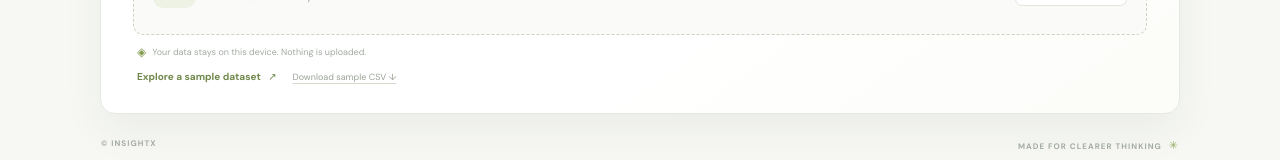
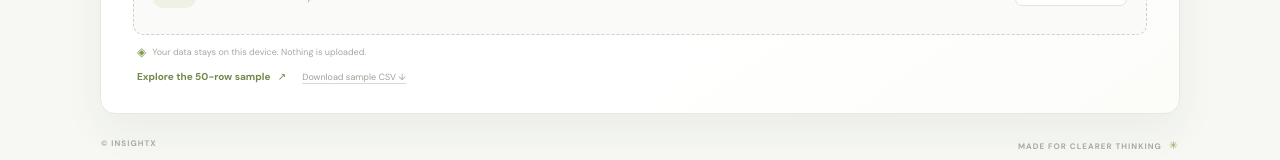
Before and after one commit to ShauryaSharma28/InsightX, a React (Vite) app in the folder frontend/: page / in a window 1280 px wide. Shown: the part 577-737 px from the top of the page. Built offline with nearby package versions, Linux system fonts and the light colour scheme.

Commit message:
Expand sample dataset for feature demos

```diff
--- a/frontend/src/App.jsx
+++ b/frontend/src/App.jsx
@@ -2,7 +2,7 @@ import { useState } from 'react';
 import { Bar, BarChart, CartesianGrid, ResponsiveContainer, Tooltip, XAxis, YAxis } from 'recharts';
 import './App.css';
 
-const sampleCsv = `Month,Region,Revenue,Orders,Customer satisfaction\nJanuary,North,18400,142,4.3\nJanuary,South,12600,98,4.1\nFebruary,North,22100,167,4.6\nFebruary,South,15800,121,4.2\nMarch,North,19800,153,4.4\nMarch,South,18400,139,4.5\nApril,North,26700,201,4.7\nApril,South,21300,166,4.6\nMay,North,24900,188,4.5\nMay,South,23100,179,4.7\nJune,North,31200,234,4.8\nJune,South,25800,196,4.6`;
+const sampleCsvUrl = `${import.meta.env.BASE_URL}sample-sales.csv`;
 
 function parseCsv(text) {
   const rows = [];
@@ -76,6 +76,21 @@ function App() {
     setPage(0);
     setFilterColumn('');
     setFilterValue('');
+  }
+
+  async function loadSampleDataset() {
+    setError('');
+    try {
+      const response = await fetch(sampleCsvUrl);
+      if (!response.ok) throw new Error('Sample file unavailable');
+      const rows = parseCsv(await response.text());
+      if (rows.length < 2) throw new Error('Sample file is empty');
+      setSearch('');
+      setSort({ column: null, direction: 'asc' });
+      setDataset('sample-sales.csv', rows);
+    } catch {
+      setError('The sample dataset could not be loaded. Try downloading the CSV instead.');
+    }
   }
 
   async function loadFile(file) {
@@ -283,7 +298,7 @@ function App() {
           <input id="csv-file" type="file" accept=".csv,text/csv" onChange={handleFileChange} />
         </label>
         <div className="privacy-note"><span aria-hidden="true">◈</span> Your data stays on this device. Nothing is uploaded.</div>
-        <div className="sample-actions"><button className="sample-button" type="button" onClick={() => { setError(''); setSearch(''); setDataset('sales-sample.csv', parseCsv(sampleCsv)); }}>Explore a sample dataset <span>↗</span></button><a className="sample-download" href="/InsightX/sample-sales.csv" download>Download sample CSV ↓</a></div>
+        <div className="sample-actions"><button className="sample-button" type="button" onClick={loadSampleDataset}>Explore the 50-row sample <span>↗</span></button><a className="sample-download" href={sampleCsvUrl} download>Download sample CSV ↓</a></div>
 
         {error && <p className="error-message" role="alert">{error}</p>}
 
```
Also changed, not shown: frontend/public/sample-sales.csv, 1 other file (tests, documents, lock files or other folders).
